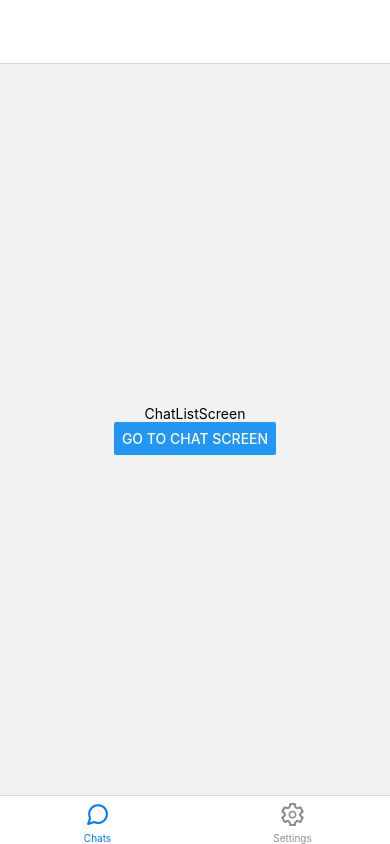
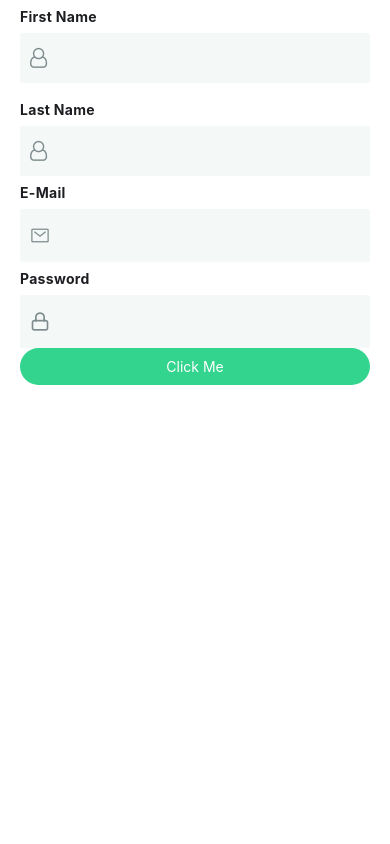
Before and after one commit to Grany35/mobile-chat, a React Native app: screen / in a window 390 px wide. Built offline with nearby package versions, Linux system fonts and the light colour scheme.

Commit message:
Added AuthScreen

```diff
--- /dev/null
+++ b/components/Input.tsx
@@ -0,0 +1,68 @@
+import { View, StyleSheet, Text, TextInput } from "react-native";
+import colors from "../constants/colors";
+
+const Input = (props) => {
+  return (
+    <View style={styles.container}>
+      <Text style={styles.label}>{props.label}</Text>
+      <View style={styles.inputContainer}>
+        {props.icon && (
+          <props.iconPack
+            name={props.icon}
+            size={props.iconSize || 15}
+            style={styles.icon}
+          />
+        )}
+        <TextInput style={styles.input} />
+      </View>
+
+      {props.errorText && (
+        <View style={styles.errorContainer}>
+          <Text style={styles.errorText}>{props.error}</Text>
+        </View>
+      )}
+    </View>
+  );
+};
+
+const styles = StyleSheet.create({
+  container: {
+    width: "100%",
+  },
+  inputContainer: {
+    width: "100%",
+    backgroundColor: colors.nearlyWhite,
+    paddingHorizontal: 10,
+    paddingVertical: 15,
+    borderRadius: 2,
+    flexDirection: "row",
+    alignItems: "center",
+  },
+  icon: {
+    marginRight: 10,
+    color: colors.grey,
+  },
+  label: {
+    marginVertical: 8,
+    fontWeight: "bold",
+    letterSpacing: 0.3,
+    color: colors.textColor,
+  },
+  input: {
+    color: colors.textColor,
+    flex: 1,
+    letterSpacing: 0.3,
+    paddingTop: 0,
+    fontSize: 16,
+  },
+  errorContainer: {
+    marginVertical: 5,
+  },
+  errorText: {
+    color: "red",
+    fontSize: 13,
+    letterSpacing: 0.3,
+  },
+});
+
+export default Input;
--- /dev/null
+++ b/components/PageContainer.tsx
@@ -0,0 +1,17 @@
+import { View,StyleSheet } from "react-native"
+
+const PageContainer=props=>{
+    return <View style={{...styles.container,...props.style}}>
+        {props.children}
+    </View>
+};
+
+const styles=StyleSheet.create({
+    container:{
+        paddingHorizontal:20,
+        flex:1,
+        backgroundColor:"white"
+    }
+});
+
+export default PageContainer;
--- /dev/null
+++ b/components/SubmitButton.tsx
@@ -0,0 +1,29 @@
+import React from "react";
+import { StyleSheet, Text, TouchableOpacity } from "react-native";
+import colors from "../constants/colors";
+
+const SubmitButton = (props) => {
+  const enabledBgColor = props.color || colors.primary;
+  const disabledBgColor = props.disabledColor;
+  const bgColor = props.disabled ? disabledBgColor : enabledBgColor;
+
+  return (
+    <TouchableOpacity style={{...styles.button,...{backgroundColor:bgColor}}}>
+      <Text style={{ color: props.disabled ? colors.grey : "white" }}>
+        Click Me
+      </Text>
+    </TouchableOpacity>
+  );
+};
+
+const styles = StyleSheet.create({
+  button: {
+    paddingHorizontal: 30,
+    paddingVertical: 10,
+    borderRadius: 30,
+    justifyContent: "center",
+    alignItems: "center",
+  },
+});
+
+export default SubmitButton;
--- a/constants/colors.tsx
+++ b/constants/colors.tsx
@@ -1,4 +1,8 @@
 export default {
-    blue: "#3498db",
-    lightGrey: "#bdc3c7"
-}
+  blue: "#3498db",
+  lightGrey: "#bdc3c7",
+  nearlyWhite: "#F4F8F7",
+  grey: "#7f8c8d",
+  textColor: "#1c1e21",
+  primary: "#32d48e",
+};
--- a/navigation/AppNavigator.tsx
+++ b/navigation/AppNavigator.tsx
@@ -1,11 +1,15 @@
 import React from "react";
 import { NavigationContainer } from "@react-navigation/native";
 import MainNavigator from "./MainNavigator";
+import AuthScreen from "../screens/AuthScreen";
 
 const AppNavigator = (props) => {
+  const isAuth = false;
+
   return (
     <NavigationContainer>
-      <MainNavigator />
+      {isAuth && <MainNavigator />}
+      {!isAuth && <AuthScreen />}
     </NavigationContainer>
   );
 };
--- /dev/null
+++ b/screens/AuthScreen.tsx
@@ -0,0 +1,46 @@
+import { FontAwesome, Ionicons, Feather } from "@expo/vector-icons";
+import React from "react";
+import { Text, View, StyleSheet } from "react-native";
+import { SafeAreaView } from "react-native-safe-area-context";
+import Input from "../components/Input";
+import PageContainer from "../components/PageContainer";
+import SubmitButton from "../components/SubmitButton";
+
+const AuthScreen = (props) => {
+  return (
+    <SafeAreaView style={{ flex: 1 }}>
+      <PageContainer>
+        <Input
+          label="First Name"
+          icon={"user-o"}
+          iconSize={20}
+          iconPack={FontAwesome}
+          errorText="Error"
+        />
+        <Input
+          label="Last Name"
+          icon={"user-o"}
+          iconSize={20}
+          iconPack={FontAwesome}
+        />
+        <Input
+          label="E-Mail"
+          icon={"mail-outline"}
+          iconSize={20}
+          iconPack={Ionicons}
+        />
+        <Input
+          label="Password"
+          icon={"lock"}
+          iconSize={20}
+          iconPack={Feather}
+        />
+        <SubmitButton />
+      </PageContainer>
+    </SafeAreaView>
+  );
+};
+
+const styles = StyleSheet.create({});
+
+export default AuthScreen;
--- a/screens/ChatSettingsScreen.tsx
+++ b/screens/ChatSettingsScreen.tsx
@@ -3,7 +3,7 @@ import { Text, View, StyleSheet } from 'react-native';
 
 const ChatSettingsScreen = props => {
     return <View style={styles.container}>
-        <Text>ChatListScreen</Text>
+        <Text>ChAT SETTING SCREEN</Text>
     </View>
 };
 
```
